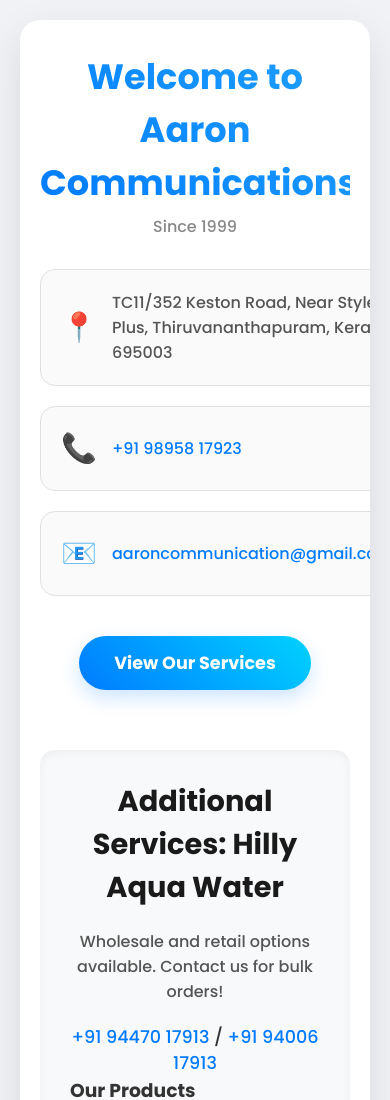
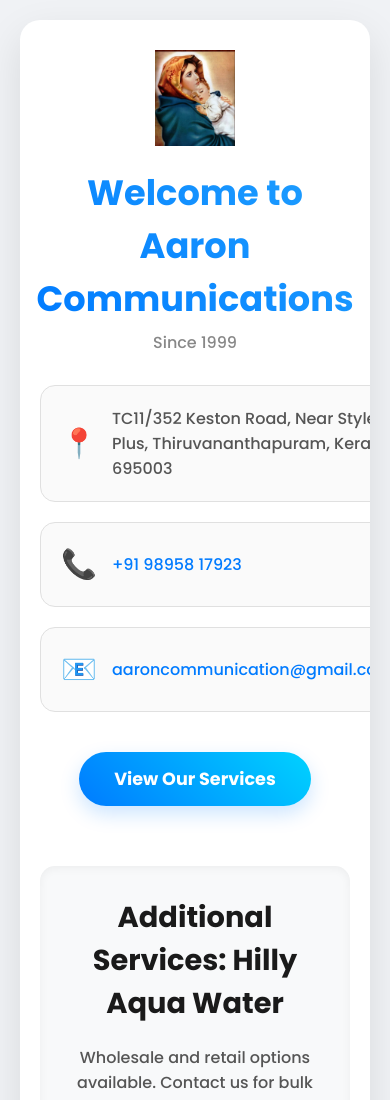
Before and after one commit to aaroncommunication-hub/AaronCommunications, a plain HTML site: page index.html in a window 390 px wide. Shown: the top 1100 px of the page. Drawn offline with Linux system fonts and the light colour scheme.

Commit message:
Update index.html

```diff
--- a/index.html
+++ b/index.html
@@ -46,17 +46,29 @@
    }
 
    .header {
-      text-align: center;
+     display: flex;
+     align-items: center;
+     gap: 20px; /* Space between logo and text */
+     justify-content: center; /* Center content horizontally initially */
+     flex-direction: row; /* Ensure logo and text are in a row */
+     text-align: left; /* Align text to the left within the header */
    }
-    .header h1 {
+   .header img {
+     height: 50px; /* Adjust logo size as needed */
+   }
+   .header-text {
+     text-align: left; /* Ensure text within the text container is left-aligned */
+   }
+   .header-text h1 {
      font-size: 2.8rem;
      font-weight: 700;
      color: #1a1a1a;
      background: -webkit-linear-gradient(45deg, #007bff, #20a0ff);
      -webkit-background-clip: text;
      -webkit-text-fill-color: transparent;
+     margin-bottom: 0; /* Adjust spacing */
    }
-    .header p {
+   .header-text p {
      color: #888;
      font-size: 1.1rem;
      margin-top: 5px;
@@ -241,10 +253,22 @@
      .main-content {
        padding: 30px 20px;
      }
-      .header h1 {
+     .header {
+       flex-direction: column; /* Stack logo and text on smaller screens */
+       text-align: center;
+       align-items: center;
+     }
+     .header img {
+       width: 80px; /* Adjust logo size for smaller screens */
+       height: auto;
+     }
+     .header-text {
+       text-align: center;
+     }
+     .header-text h1 {
        font-size: 2.2rem;
      }
-      .header p {
+     .header-text p {
        font-size: 1rem;
      }
      .contact-info-grid {
@@ -259,8 +283,11 @@
    <div class="main-content">
 
      <header class="header">
-        <h1>Welcome to Aaron Communications</h1>
+       <img src="logo.jpg" alt="Aaron Communications Logo">
+       <div class="header-text">
+         <h1>Welcome to Aaron Communications </h1>
          <p>Since 1999</p>
+       </div>
      </header>
 
      <div class="contact-info-grid">
```
Lines whose indentation alone changed are shown as unchanged.
